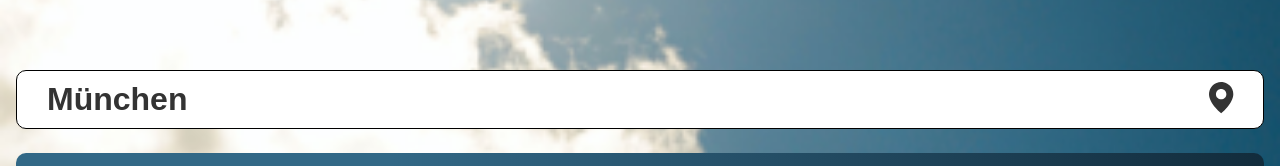
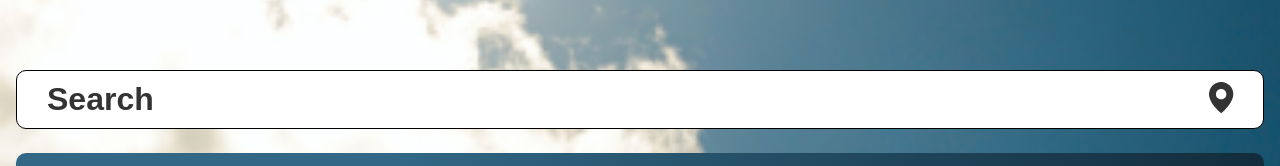
Before and after one commit to LyriCaGitHubber/sunshine, a React (Vite) app: page /search in a window 1280 px wide. Shown: the part 197-363 px from the top of the page. Built offline with nearby package versions, Linux system fonts and the light colour scheme.

Commit message:
♻️ Set values for SearchField components

```diff
--- a/src/app/pages/Search/Search.tsx
+++ b/src/app/pages/Search/Search.tsx
@@ -1,17 +1,18 @@
-import React from 'react';
+import React, { useState } from 'react';
 import Header from '../../components/Header/Header';
 import Navbar from '../../components/Navbar/Navbar';
 import SearchField from '../../components/SearchField/SearchField';
 import styles from './Search.module.css';
 
 export default function Search(): JSX.Element {
+  const [searchValue, setSearchValue] = useState('');
   return (
     <div className={styles.container}>
       <Header />
       <SearchField
         type="Search"
-        locationSearchValue="München"
-        setLocationSearchValue={() => console.log('yo passt')}
+        locationSearchValue={searchValue}
+        setLocationSearchValue={setSearchValue}
         handleSubmit={() => console.log('submit')}
       />
       <Navbar LinkActive="search" />
```
